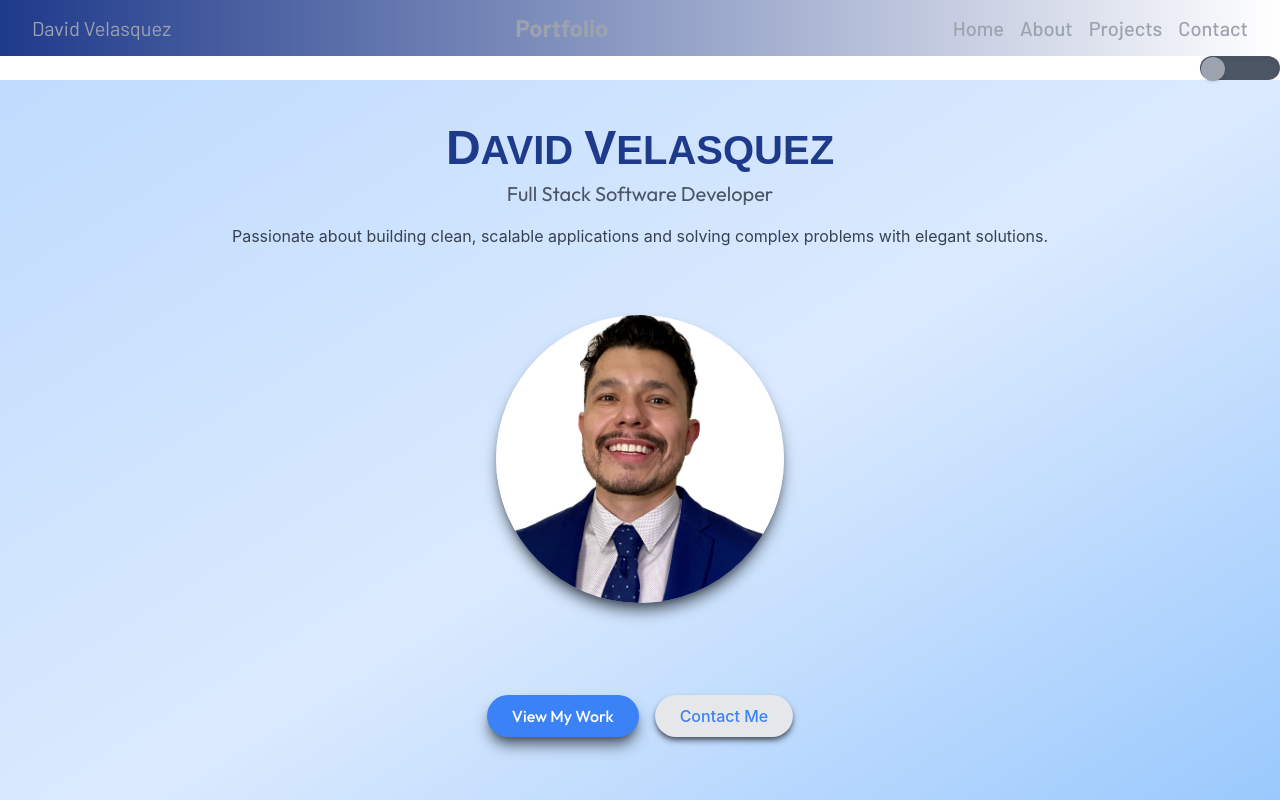
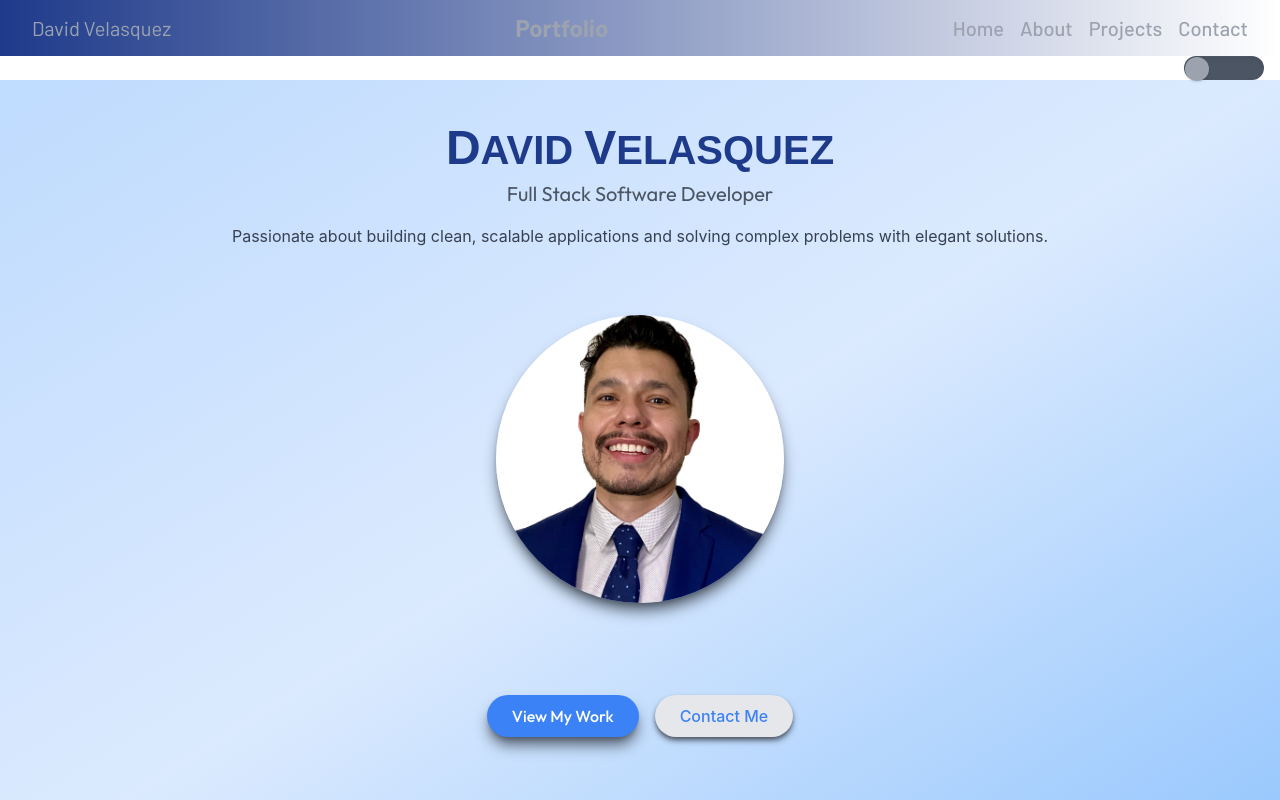
Before and after one commit to davidxv15/Portfolio-2, a React (Vite) app: page / in a window 1280 px wide. Shown: the top 800 px of the page. Built offline with nearby package versions, Linux system fonts and the light colour scheme; grey boxes are pictures that could not be loaded; a web font is replaced by a local one.

Commit message:
toggle: mr-4

```diff
--- a/src/components/ThemeToggle.tsx
+++ b/src/components/ThemeToggle.tsx
@@ -27,7 +27,7 @@ const ThemeToggle: React.FC<ThemeToggleProps> = ({
       </span>
       <button
         onClick={handleToggle}
-        className="relative w-20 h-6 bg-gray-600 rounded-full shadow-inner focus:outline-none hover:border-white"
+        className="relative w-20 h-6 bg-gray-600 mr-4 rounded-full shadow-inner focus:outline-none hover:border-white"
         aria-label="Theme Toggle"
       >
         <div
```
